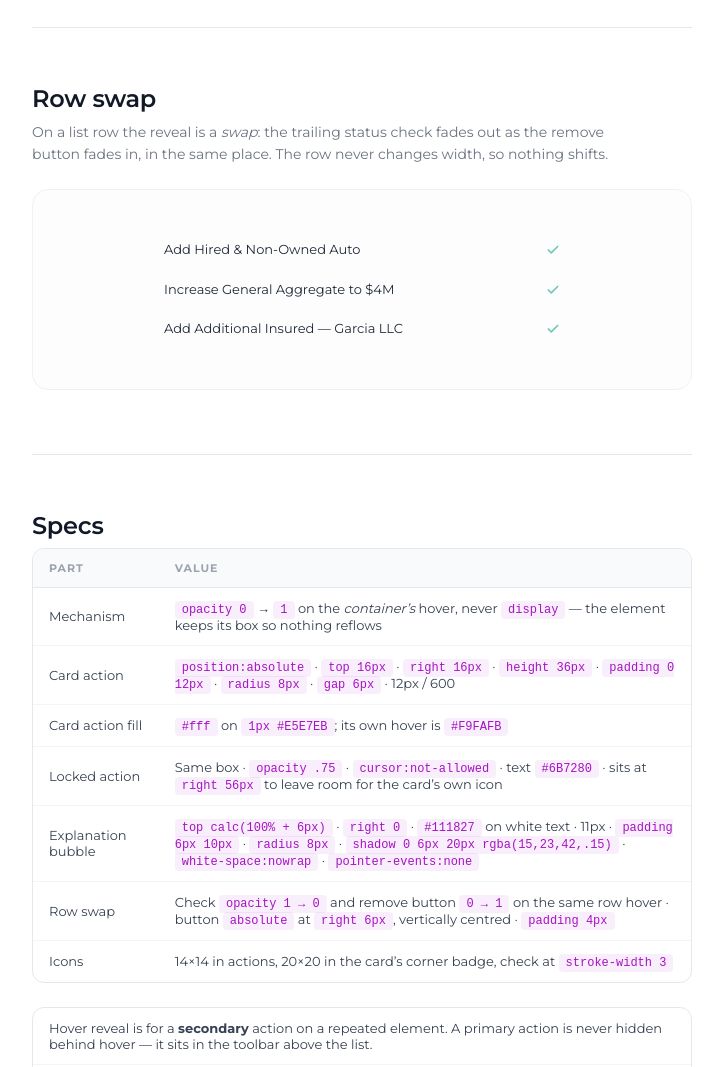
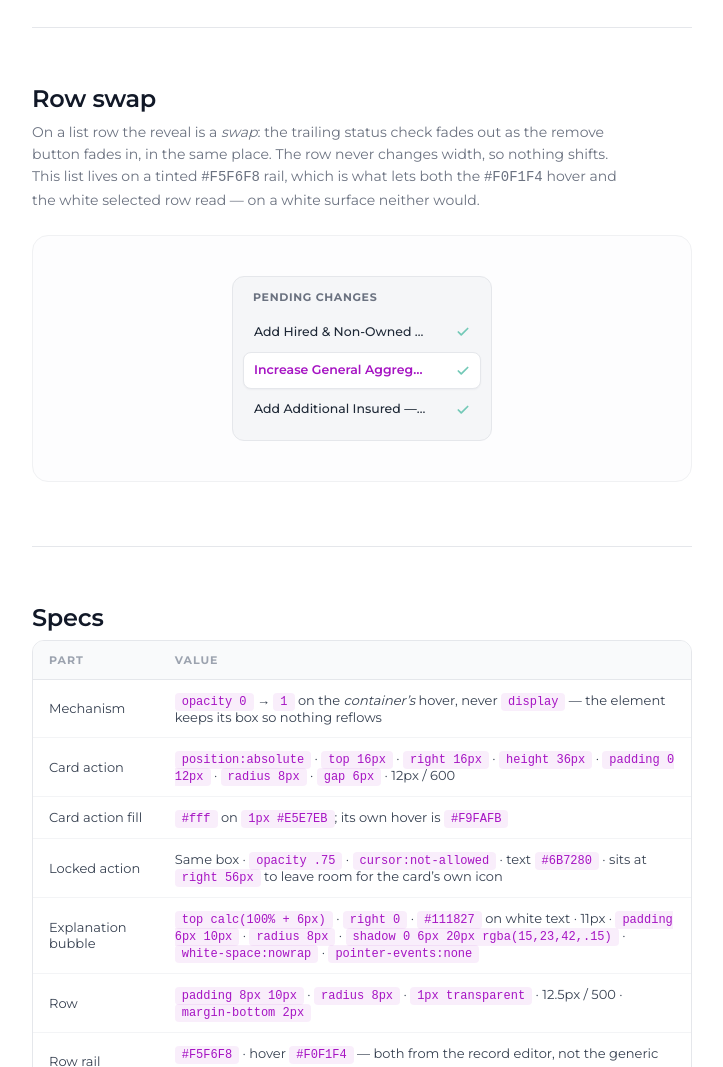
Before and after one commit to Lucas061799/norbielink-design-system, a website: page ds-43-hover-card.html in a window 1280 px wide. Shown: the part 1180-2247 px from the top of the page, without its empty margins (328-1051 px from the left). Drawn offline with nearby package versions, Linux system fonts and the light colour scheme.

Commit message:
Put the swap rows on their real tinted rail
The hover was #F9FAFB on a near-white example, so it vanished. In the
app this list lives on the record editor's #F5F6F8 rail and hovers to
#F0F1F4 -- its own pair, not the generic grays I had used.

On that rail the selected row also becomes legible, so it is now shown:
white on a 1px border with a 0 1px 2px shadow and #A614C3 text at 600.
Row metrics corrected to 8px 10px at 12.5px/500.

Co-Authored-By: Claude Opus 5 <noreply@anthropic.com>

```diff
--- a/ds-43-hover-card.html
+++ b/ds-43-hover-card.html
@@ -31,11 +31,20 @@
 .hv-name { margin: 0 0 2px; font-size: 13px; font-weight: 600; line-height: 1.5; color: var(--gray-800); }
 .hv-meta { margin: 0; font-size: 12px; line-height: 1.5; color: var(--gray-500); }
 
-.hv-rows { width: 100%; max-width: 420px; font-family: 'Montserrat', sans-serif; }
-.hv-row { position: relative; display: flex; align-items: center; gap: 8px; padding: 10px 12px;
-  border-radius: 8px; font-size: 13px; line-height: 1.5; color: var(--gray-800);
+
+/* the change list sits on the record editor's tinted rail, not on white */
+.hv-rail { width: 100%; max-width: 260px; padding: 12px 10px; background: #F5F6F8;
+  border: 1px solid var(--gray-200); border-radius: 12px; font-family: 'Montserrat', sans-serif; }
+.hv-railtitle { padding: 0 10px 8px; font-size: 11px; font-weight: 700; line-height: 1.5;
+  text-transform: uppercase; letter-spacing: .06em; color: var(--gray-500); }
+.hv-row { position: relative; display: flex; align-items: center; gap: 8px; padding: 8px 10px;
+  margin-bottom: 2px; border: 1px solid transparent; border-radius: 8px; font-size: 12.5px;
+  font-weight: 500; line-height: 1.5; color: var(--gray-800); cursor: pointer;
   transition: background .15s; }
-.hv-row:hover { background: var(--gray-50); }
+.hv-row:last-child { margin-bottom: 0; }
+.hv-row:hover { background: #F0F1F4; }
+.hv-sel, .hv-sel:hover { background: #fff; border-color: var(--gray-200); color: #A614C3;
+  font-weight: 600; box-shadow: 0 1px 2px rgba(15,23,42,0.04); }
 .hv-rowlabel { flex: 1; min-width: 0; padding-right: 22px; overflow: hidden;
   text-overflow: ellipsis; white-space: nowrap; }
 .hv-check { flex-shrink: 0; color: #73C9B7; opacity: 1; transition: opacity .2s; }
@@ -54,8 +63,12 @@ body.dark-mode .hv-lockwrap .hv-action { background: rgba(255,255,255,0.03);
 body.dark-mode .hv-tip { background: #1F2233; }
 body.dark-mode .hv-name { color: #F9FAFB; }
 body.dark-mode .hv-meta, body.dark-mode .hv-remove { color: #8B8FA8; }
+body.dark-mode .hv-rail { background: #0F1120; border-color: rgba(255,255,255,0.10); }
+body.dark-mode .hv-railtitle { color: #8B8FA8; }
 body.dark-mode .hv-row { color: #F9FAFB; }
-body.dark-mode .hv-row:hover { background: rgba(255,255,255,0.04); }
+body.dark-mode .hv-row:hover { background: rgba(255,255,255,0.05); }
+body.dark-mode .hv-sel, body.dark-mode .hv-sel:hover { background: #1E2240;
+  border-color: rgba(255,255,255,0.10); color: #A614C3; }
 </style>
 <link href="https://fonts.googleapis.com/css2?family=Nunito:wght@800&display=swap" rel="stylesheet">
 </head>
@@ -223,13 +236,16 @@ body.dark-mode .hv-row:hover { background: rgba(255,255,255,0.04); }
   <div class="ds-section" id="swap">
     <h2 class="ds-section-title">Row swap</h2>
     <p class="ds-section-desc">On a list row the reveal is a <em>swap</em>: the trailing status check fades out
-    as the remove button fades in, in the same place. The row never changes width, so nothing shifts.</p>
+    as the remove button fades in, in the same place. The row never changes width, so nothing shifts. This list
+    lives on a tinted <code>#F5F6F8</code> rail, which is what lets both the <code>#F0F1F4</code> hover and the
+    white selected row read — on a white surface neither would.</p>
     <div class="ds-example" style="padding:40px;justify-content:center;">
-      <div class="hv-rows">
+      <div class="hv-rail">
+        <div class="hv-railtitle">Pending changes</div>
           <div class="hv-row"><span class="hv-rowlabel">Add Hired &amp; Non-Owned Auto</span>
             <svg class="hv-check" width="14" height="14" viewBox="0 0 24 24" fill="none" stroke="currentColor" stroke-width="3" stroke-linecap="round" stroke-linejoin="round"><path d="M20 6 9 17l-5-5"/></svg>
             <button class="hv-remove" title="Remove this change"><svg class="hv-svg" width="14" height="14" viewBox="0 0 24 24" fill="none" stroke="currentColor" stroke-width="2" stroke-linecap="round" stroke-linejoin="round"><path d="M18 6 6 18"/><path d="m6 6 12 12"/></svg></button></div>
-        <div class="hv-row"><span class="hv-rowlabel">Increase General Aggregate to $4M</span>
+          <div class="hv-row hv-sel"><span class="hv-rowlabel">Increase General Aggregate to $4M</span>
             <svg class="hv-check" width="14" height="14" viewBox="0 0 24 24" fill="none" stroke="currentColor" stroke-width="3" stroke-linecap="round" stroke-linejoin="round"><path d="M20 6 9 17l-5-5"/></svg>
             <button class="hv-remove" title="Remove this change"><svg class="hv-svg" width="14" height="14" viewBox="0 0 24 24" fill="none" stroke="currentColor" stroke-width="2" stroke-linecap="round" stroke-linejoin="round"><path d="M18 6 6 18"/><path d="m6 6 12 12"/></svg></button></div>
           <div class="hv-row"><span class="hv-rowlabel">Add Additional Insured — Garcia LLC</span>
@@ -251,6 +267,9 @@ body.dark-mode .hv-row:hover { background: rgba(255,255,255,0.04); }
         <tr><td>Card action fill</td><td><code>#fff</code> on <code>1px #E5E7EB</code>; its own hover is <code>#F9FAFB</code></td></tr>
         <tr><td>Locked action</td><td>Same box · <code>opacity .75</code> · <code>cursor:not-allowed</code> · text <code>#6B7280</code> · sits at <code>right 56px</code> to leave room for the card’s own icon</td></tr>
         <tr><td>Explanation bubble</td><td><code>top calc(100% + 6px)</code> · <code>right 0</code> · <code>#111827</code> on white text · 11px · <code>padding 6px 10px</code> · <code>radius 8px</code> · <code>shadow 0 6px 20px rgba(15,23,42,.15)</code> · <code>white-space:nowrap</code> · <code>pointer-events:none</code></td></tr>
+        <tr><td>Row</td><td><code>padding 8px 10px</code> · <code>radius 8px</code> · <code>1px transparent</code> · 12.5px / 500 · <code>margin-bottom 2px</code></td></tr>
+        <tr><td>Row rail</td><td><code>#F5F6F8</code> · hover <code>#F0F1F4</code> — both from the record editor, not the generic grays</td></tr>
+        <tr><td>Row selected</td><td><code>#fff</code> on <code>1px #E5E7EB</code> · <code>shadow 0 1px 2px rgba(15,23,42,.04)</code> · text <code>#A614C3</code> at 600</td></tr>
         <tr><td>Row swap</td><td>Check <code>opacity 1 → 0</code> and remove button <code>0 → 1</code> on the same row hover · button <code>absolute</code> at <code>right 6px</code>, vertically centred · <code>padding 4px</code></td></tr>
         <tr><td>Icons</td><td>14×14 in actions, 20×20 in the card’s corner badge, check at <code>stroke-width 3</code></td></tr>
       </tbody>
```
Lines whose indentation alone changed are shown as unchanged.
